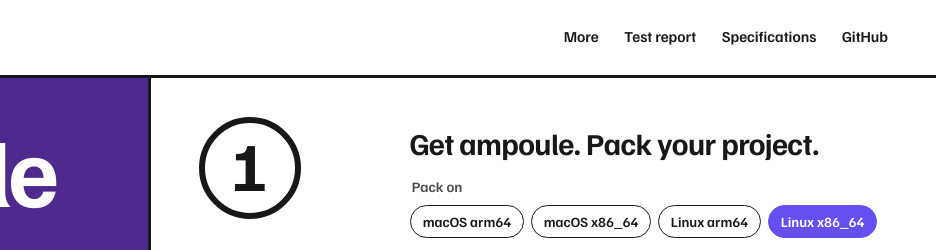
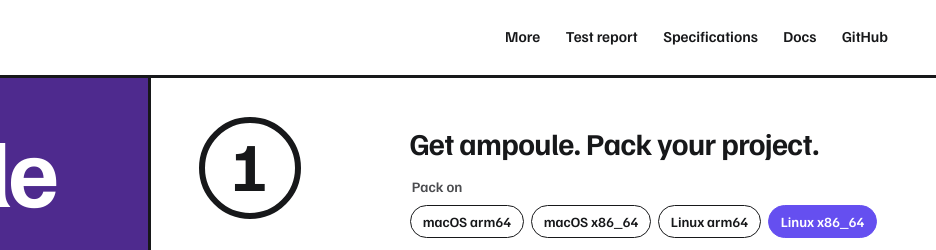
Before and after one commit to filipecabaco/ampoule, a plain HTML site: page site/index.html in a window 1280 px wide. Shown: the top 250 px of the page, 344-1280 px from the left. Drawn offline with Linux system fonts and the light colour scheme.

Commit message:
docs: a Docs link on the site, llms.txt, and an ampoule agent skill
The site links to docs/ from its navigation and footer; before, the docs
were reachable only through the README.

For coding agents:

- skills/ampoule/SKILL.md: how to pack, configure, run and debug an app
  with ampoule, a troubleshooting table, and which docs page to fetch for
  each task. Agent Skills format, so it works outside Claude Code too.
- .claude-plugin/: the repo is a one-plugin marketplace, so Claude Code
  installs the skill with
  `/plugin install ampoule --marketplace filipecabaco/ampoule`.
  `claude plugin validate .` passes; its one warning is the unset
  version, left out so installs follow main.
- site/llms.txt: an index of the docs as raw markdown.

The README and docs index describe both.

```diff
--- a/site/index.html
+++ b/site/index.html
@@ -75,6 +75,7 @@
       <a href="#more">More</a>
       <a href="#report">Test report</a>
       <a href="#specs">Specifications</a>
+      <a href="https://github.com/filipecabaco/ampoule/tree/main/docs#readme">Docs</a>
       <a href="https://github.com/filipecabaco/ampoule">GitHub</a>
     </nav>
   </header>
@@ -516,6 +517,7 @@
       <svg class="mark" aria-hidden="true"><use href="#mark"/></svg>
       <span class="part-no">AM–0061736D</span>
       <a href="https://github.com/filipecabaco/ampoule">GitHub</a>
+      <a href="https://github.com/filipecabaco/ampoule/tree/main/docs#readme">Docs</a>
       <a href="https://github.com/filipecabaco/ampoule#readme">README</a>
       <a href="https://github.com/filipecabaco/ampoule/blob/main/CONTRIBUTING.md">Contributing</a>
       <a href="https://github.com/filipecabaco/ampoule/blob/main/LICENSE">Apache-2.0</a>
```
Also changed, not shown: .claude-plugin/marketplace.json (added), .claude-plugin/plugin.json (added), site/llms.txt (added), 3 other files.
